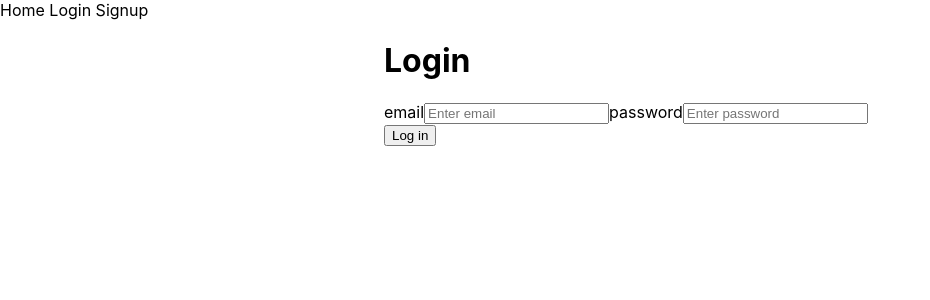
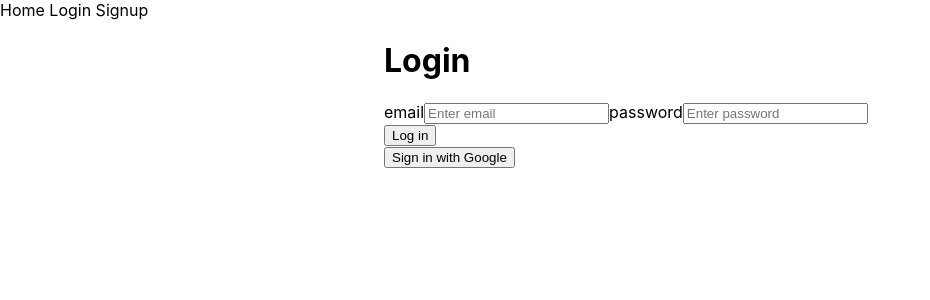
Before and after one commit to sofiaronnkvist/fourtrack, a Next.js app: page /login in a window 1280 px wide. Shown: the top 300 px of the page, without its empty margins (0-930 px from the left). Built offline with nearby package versions, Linux system fonts and the light colour scheme; no server answers.

Commit message:
Log in with google

```diff
--- a/pages/login.jsx
+++ b/pages/login.jsx
@@ -5,7 +5,7 @@ import { useAuth } from '../context/AuthContext';
 
 const Login = () => {
   const router = useRouter();
-  const { user, login } = useAuth();
+  const { user, login, signUpWithGoogle } = useAuth();
   const [data, setData] = useState({
     email: '',
     password: '',
@@ -13,13 +13,20 @@ const Login = () => {
 
   const handleLogin = async (e) => {
     e.preventDefault();
-
-    //console.log(user);
     try {
       await login(data.email, data.password);
       router.push('/dashboard');
     } catch (err) {
       console.log(err);
+    }
+  };
+
+  const handleGoogleSignIn = async () => {
+    try {
+      await signUpWithGoogle();
+      router.push('/dashboard');
+    } catch (error) {
+      console.log(error);
     }
   };
 
@@ -60,6 +67,7 @@ const Login = () => {
         ></input>
         <button type='submit'>Log in</button>
       </form>
+      <button onClick={handleGoogleSignIn}>Sign in with Google</button>
       {/* <Form onSubmit={handleLogin}>
         <Form.Group controlId='formBasicEmail'>
           <Form.Label>Email address</Form.Label>
--- a/pages/signup.jsx
+++ b/pages/signup.jsx
@@ -23,8 +23,7 @@ const Signup = () => {
     console.log(data);
   };
 
-  const handleGoogleSignIn = async (e) => {
-    // e.preventDefault();
+  const handleGoogleSignIn = async () => {
     try {
       await signUpWithGoogle();
       router.push('/dashboard');
```
